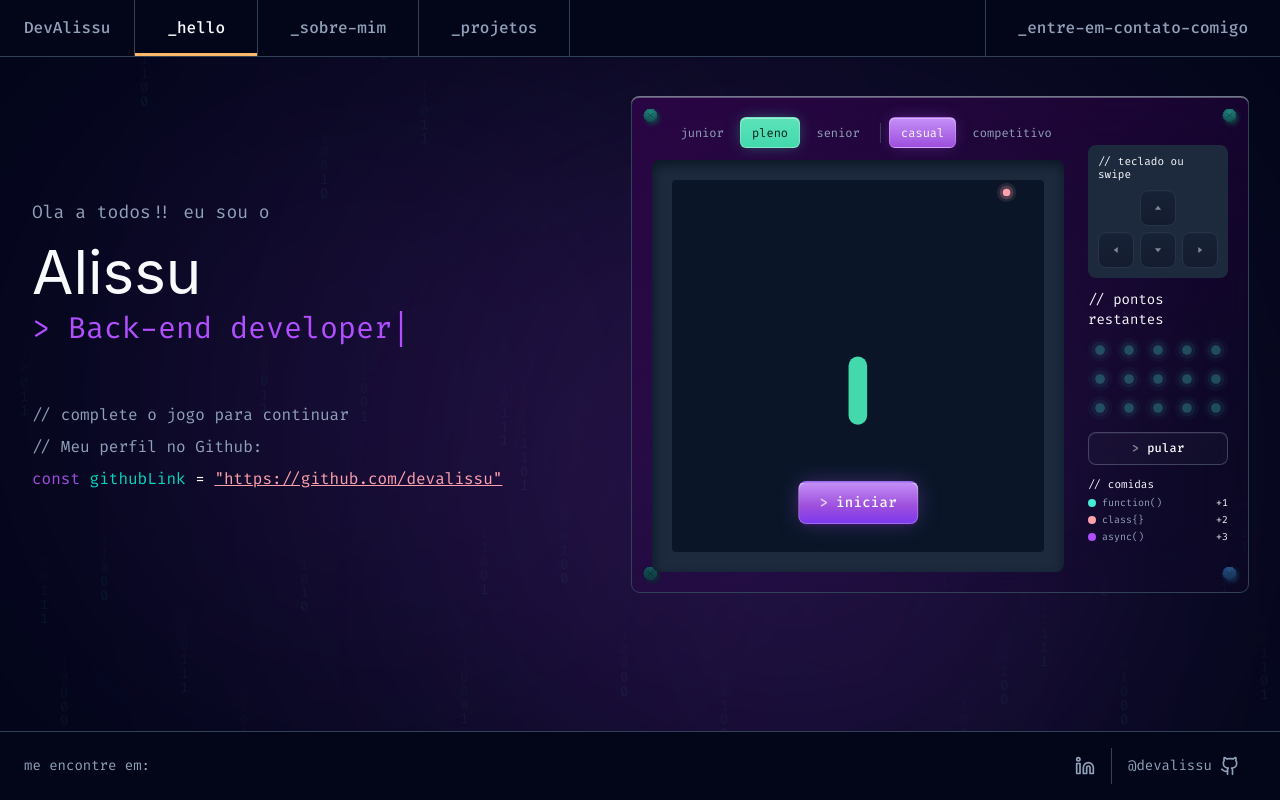
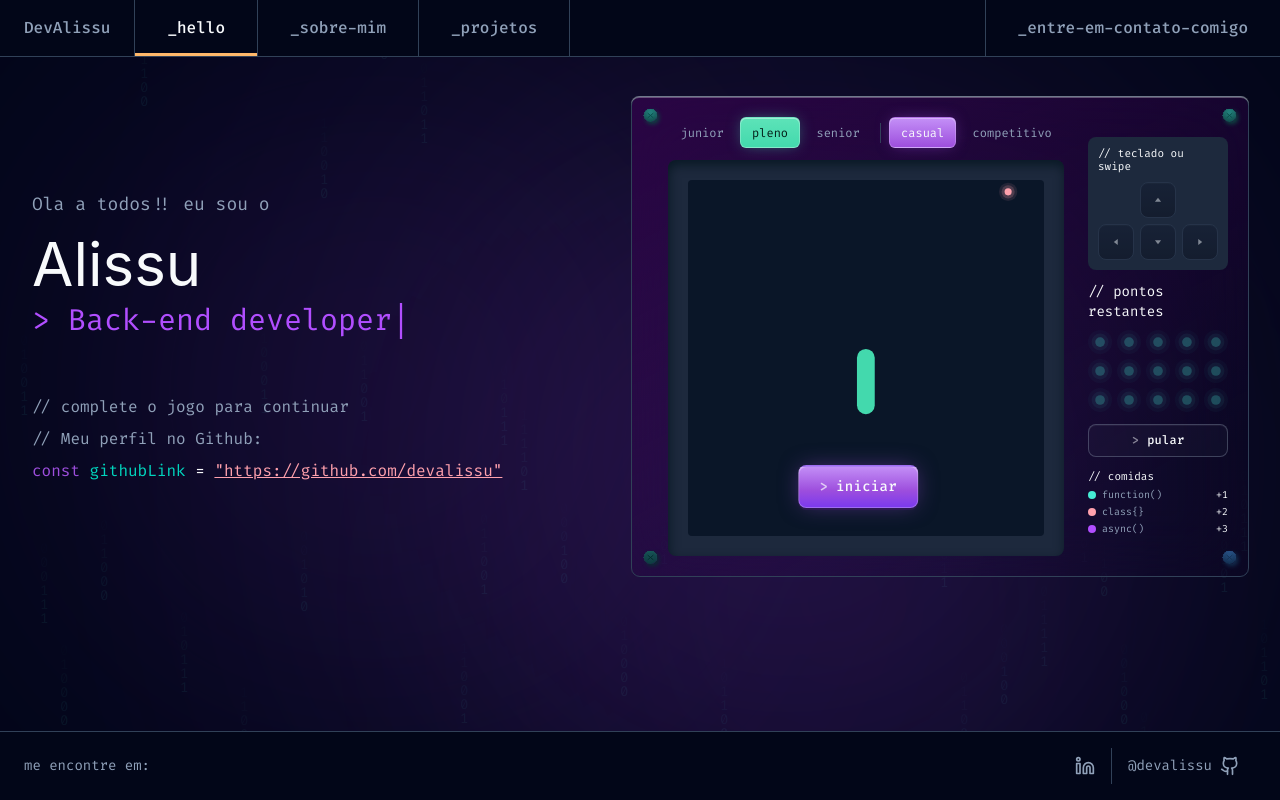
Before and after one commit to DevAlissu/portfolio, a React (Vite) app: page / in a window 1280 px wide. Built offline with nearby package versions, Linux system fonts and the light colour scheme; a web font is replaced by a local one.

Commit message:
ajusta padding esquerdo do canvas do snake para afastar da bolinha decorativa

```diff
--- a/src/features/snake-game/SnakeGame.tsx
+++ b/src/features/snake-game/SnakeGame.tsx
@@ -83,7 +83,7 @@ export function SnakeGame({ className = '' }: SnakeGameProps) {
           {mode === 'competitive' && highScore > 0 && <HighScoreBadge highScore={highScore} />}
         </div>
 
-        <div className="relative" {...swipeHandlers}>
+        <div className="relative pl-2 sm:pl-4" {...swipeHandlers}>
           <GameCanvas
             food={food}
             gridSize={gridSize}
```
